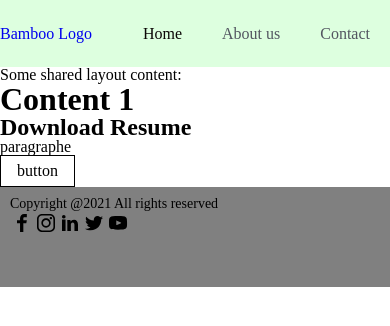
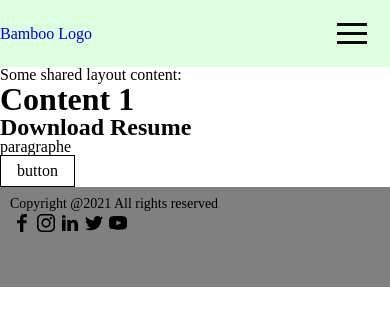
Before and after one commit to CedricNtwari/Bamboo-bikes-app, a Nuxt app: page / in a window 390 px wide. Shown: the top 326 px of the page. Built offline with nearby package versions, Linux system fonts and the light colour scheme.

Commit message:
add nav mobile

```diff
--- /dev/null
+++ b/components/MobileMenu.vue
@@ -0,0 +1,30 @@
+<template>
+  <div>
+    <div class="absolute w-full flex bg-blue-100 z-40 inset-0 p-10">
+      <div class="overflow-y-auto">
+        <div>hello</div>
+        <div>world</div>
+      </div>
+      <div class="absolute top-0 right-0 pt-6 pr-10">
+        <button
+          @click="closeMobileMenu"
+          class="ml-1 flex items-center justify-center h-10 w-10 rounded-full hover:text-gray-700"
+        >
+          X
+        </button>
+      </div>
+    </div>
+  </div>
+</template>
+
+<script>
+export default {
+  name: 'MobileMenu',
+
+  methods: {
+    closeMobileMenu() {
+      this.$emit('closeMobileMenu')
+    },
+  },
+}
+</script>
--- a/components/NavBar.vue
+++ b/components/NavBar.vue
@@ -12,9 +12,26 @@
       <nuxt-link class="navigation__link" to="/contact"
         ><span class="navigation__text">Contact</span></nuxt-link
       >
+      <div class="navigation__hamburger" @click="showMobileMenu">
+        <div class="navigation__menu"></div>
+        <div class="navigation__menu"></div>
+        <div class="navigation__menu"></div>
+      </div>
     </nav>
   </div>
 </template>
+
+<script>
+export default {
+  name: 'NavBar',
+
+  methods: {
+    showMobileMenu() {
+      this.$emit('showMobileMenu')
+    },
+  },
+}
+</script>
 
 <style lang="scss">
 .navigation {
@@ -26,6 +43,7 @@
 
   &__link {
     @include font-roboto-medium;
+    display: none;
 
     color: $color-secondary-text;
     padding: 0 rem(20);
@@ -33,10 +51,39 @@
     &.router-link-exact-active {
       color: $color-black;
     }
+
+    @media ($tablet-up) {
+      display: inline-block;
+    }
   }
 
   &__text {
     @include underline-on-hover;
   }
+
+  &__hamburger {
+    cursor: pointer;
+    padding: rem(17);
+
+    &:active {
+      background: $color-border;
+    }
+
+    @media ($tablet-up) {
+      background: none;
+      padding: 0;
+    }
+  }
+
+  &__menu {
+    width: rem(30);
+    height: rem(3);
+    background-color: $color-black;
+    margin: rem(6);
+
+    @media ($tablet-up) {
+      display: none;
+    }
+  }
 }
 </style>
--- a/layouts/default.vue
+++ b/layouts/default.vue
@@ -1,22 +1,37 @@
 <template>
   <div id="app">
-    <NavBar />
+    <transition
+      enter-active-class="transition-opacity ease-linear duration-300"
+      enter-class="opacity-0"
+      enter-to-class="opacity-100"
+      leave-active-class="transition-opacity ease-linear duration-300"
+      leave-class="opacity-100"
+      leave-to-class="opacity-0"
+    >
+      <MobileMenu v-show="showMobileMenu" @closeMobileMenu="showMobileMenu = false" />
+    </transition>
+    <NavBar @showMobileMenu="showMobileMenu = true" v-show="!showMobileMenu" />
     Some shared layout content:
     <slot />
     <Footer />
-   </div>
+  </div>
 </template>
 
 <script>
-  import NavBar from "../components/NavBar.vue";
-  import Footer from "../components/Footer.vue";
+import NavBar from '../components/NavBar.vue'
+import Footer from '../components/Footer.vue'
 
 export default {
   components: {
     NavBar,
     Footer,
-    },
-    layout: "default",
+  },
+  // layout: 'default',
 
- };
+  data() {
+    return {
+      showMobileMenu: false,
+    }
+  },
+}
 </script>
```
